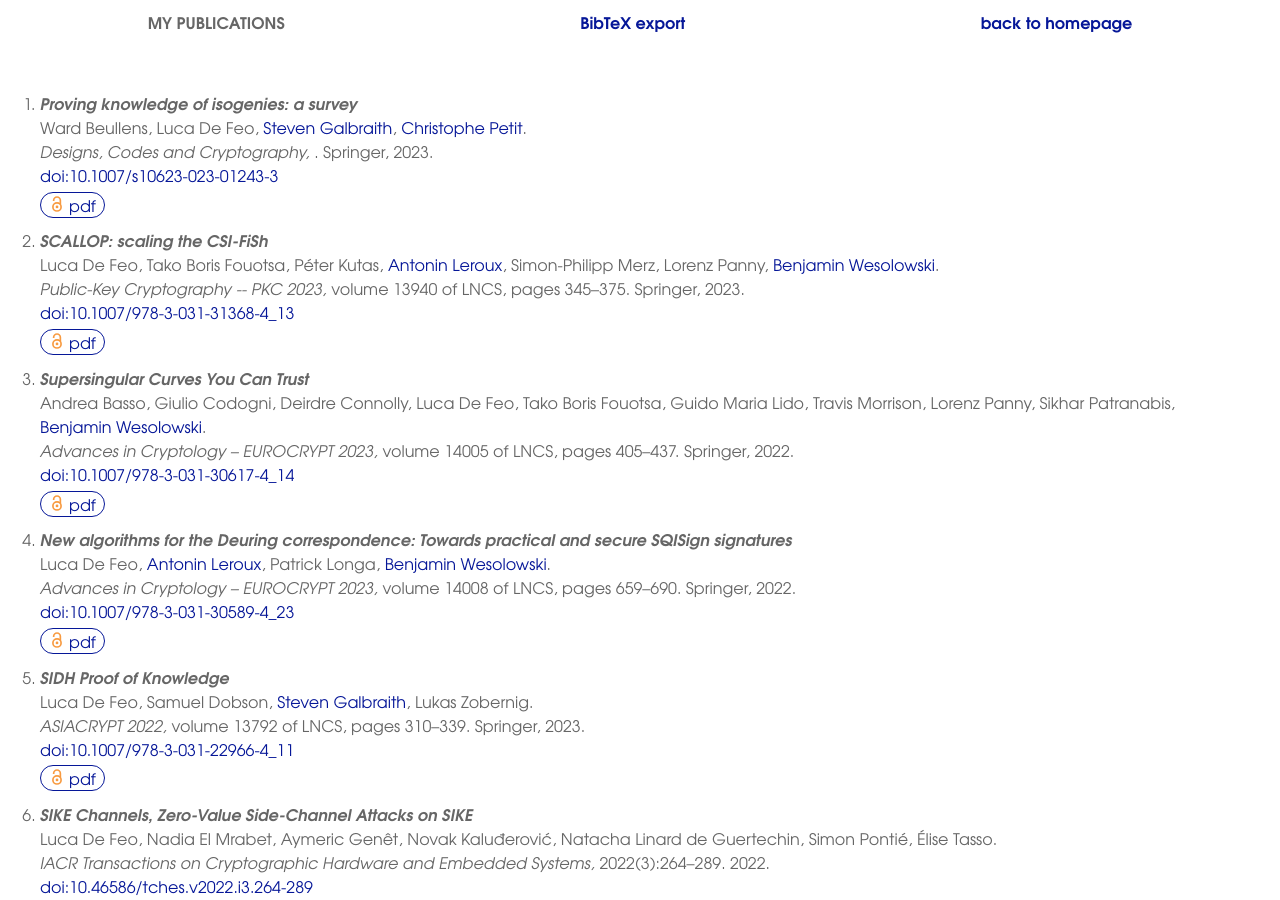
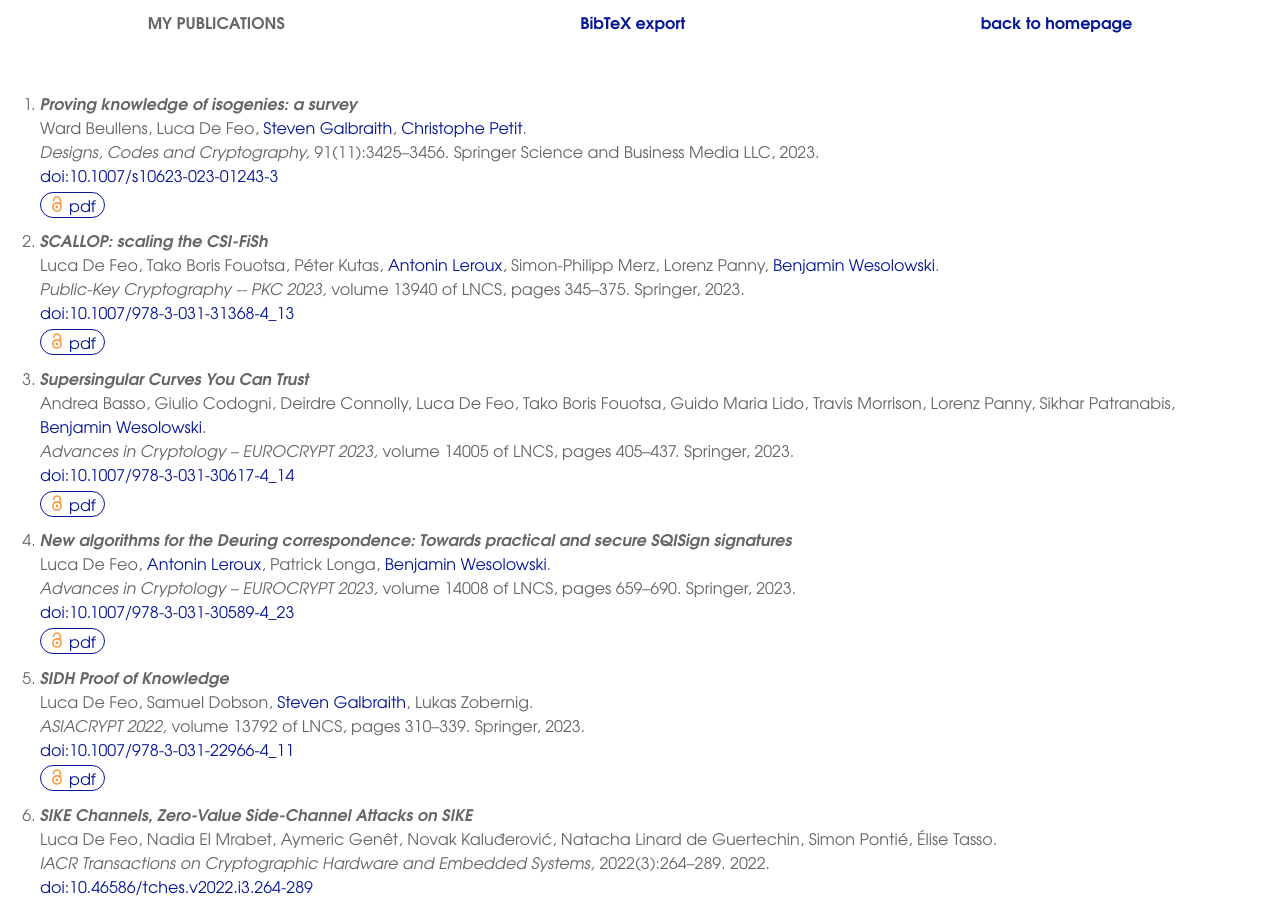
Before and after one commit to defeo/defeo.github.io, a Jekyll site: the page built from pubs.html, in a window 1280 px wide and 900 px high. Built offline with Jekyll 4.4.1, drawn with Linux system fonts in a browser that asks for light colours.

Commit message:
Updated pubs

```diff
--- a/_data/papers.yaml
+++ b/_data/papers.yaml
@@ -7,8 +7,13 @@ papers:
       - ellkiwi
       - cpetit
     bibinfo:
-      publisher: Springer
+      publisher: Springer Science and Business Media LLC
       title: Designs, Codes and Cryptography
+      volume: 91
+      pagestart: 3425
+      pageend: 3456
+      issn: 1573-7586
+      number: 11
     download: 'https://eprint.iacr.org/2023/671.pdf'
     date: 2023-06-02
     year: 2023
@@ -68,8 +73,8 @@ papers:
         - Martijn Stam
     download: 'https://eprint.iacr.org/2022/1469.pdf'
     doi: 10.1007/978-3-031-30617-4_14
-    date: 2022-10
-    year: 2022
+    date: 2023-04
+    year: 2023
 
   - type: conference
     title: 'New algorithms for the Deuring correspondence: Towards practical and secure SQISign signatures'
@@ -92,8 +97,8 @@ papers:
         - Martijn Stam
     download: 'https://eprint.iacr.org/2022/234.pdf'
     doi: 10.1007/978-3-031-30589-4_23
-    date: 2022-12
-    year: 2022
+    date: 2023-04
+    year: 2023
 
   - type: conference
     title: SIDH Proof of Knowledge
```
